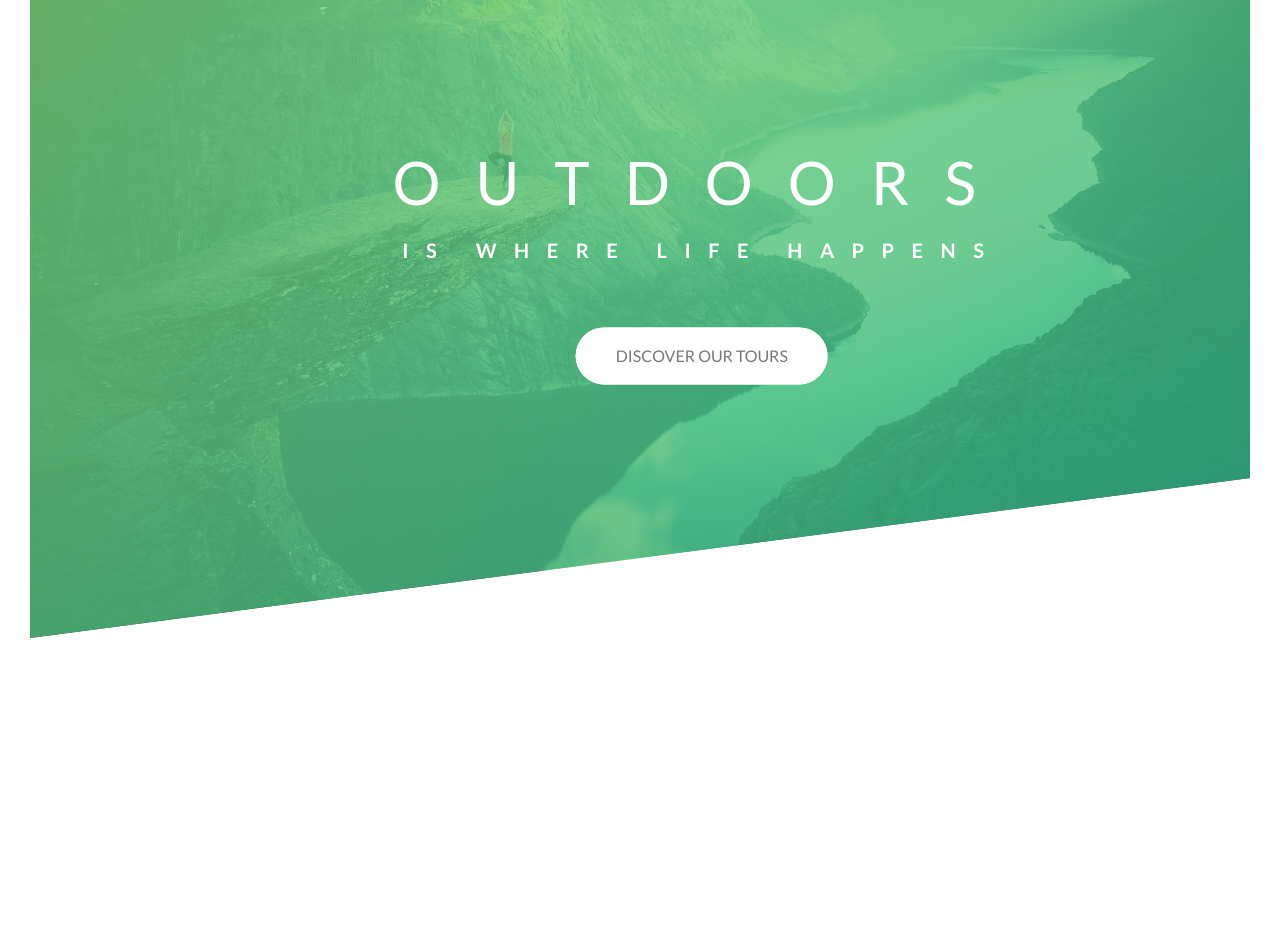
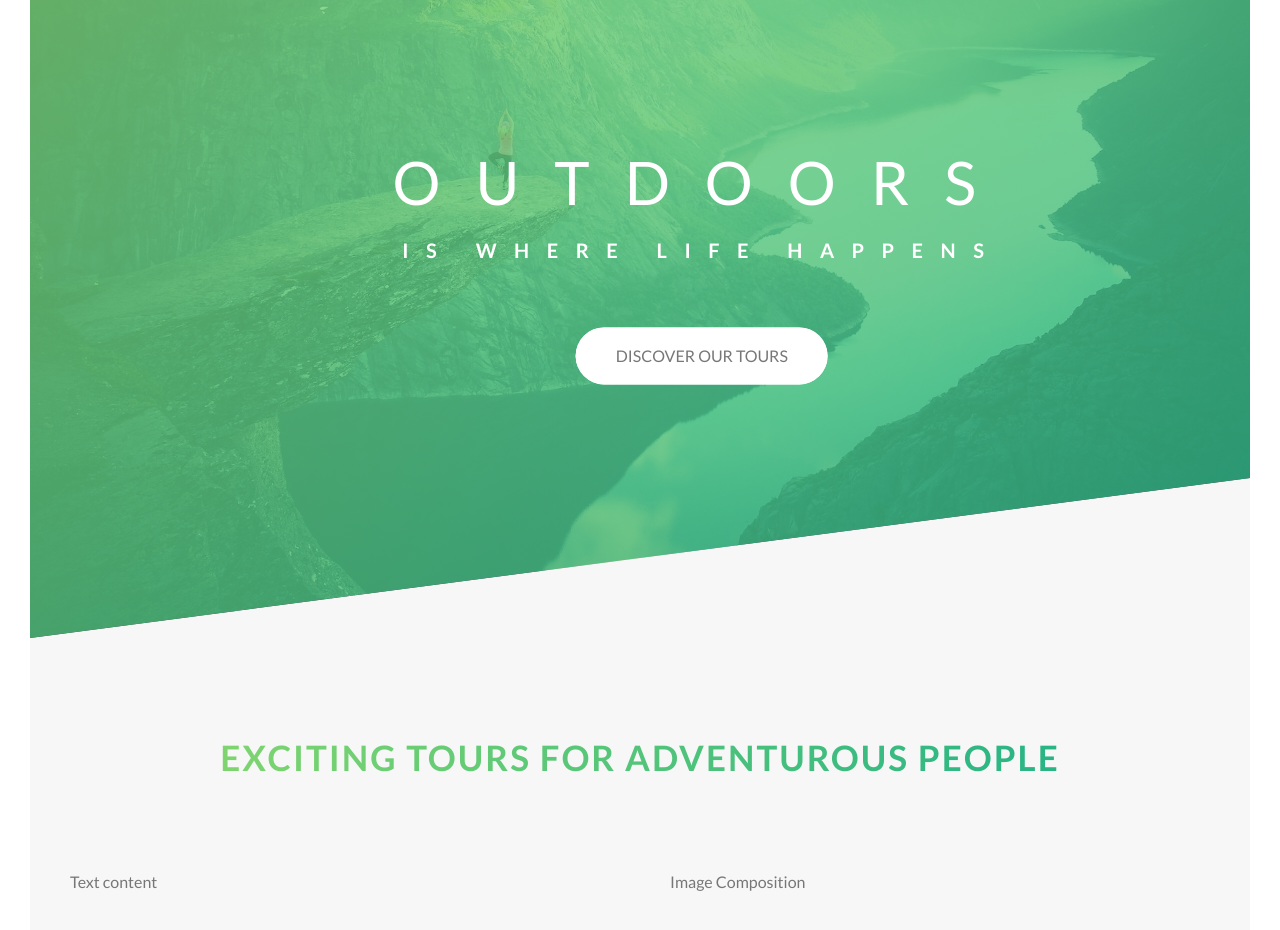
Before and after one commit to DanielWGross/Natours, a website: page index.html in a window 1280 px wide. Shown: the part 152-1082 px from the top of the page. Before the commit the page ends 820 px from the top, so only its background shows below. Drawn offline with Linux system fonts and the light colour scheme.

Commit message:
About section started, heading added

```diff
--- a/index.html
+++ b/index.html
@@ -24,6 +24,24 @@
       </div>
 
     </header>
+
+    <main>
+      <section class="section-about">
+        <div class="u-center-text u-margin-bottom-8">
+            <h2 class="heading-secondary">
+                Exciting tours for adventurous people
+            </h2>
+        </div>
+        <div class="row">
+            <div class="col-1-of-2">
+              Text content
+            </div>
+            <div class="col-1-of-2">
+              Image Composition
+            </div>
+          </div>
+      </section>
+    </main>
 
     <!-- <section class="grid-test">
       <div class="row">
--- a/sass/abstracts/_variables.scss
+++ b/sass/abstracts/_variables.scss
@@ -5,6 +5,7 @@ $color-primary-dark:  #28b485;
 $color-grey-dark:     #777;
 $color-white:         #ffffff;
 $color-black:         #000;
+$color-grey-light-1:  #f7f7f7;
 
 // Grid
 $grid-width: 114rem;
--- a/sass/base/_typography.scss
+++ b/sass/base/_typography.scss
@@ -30,3 +30,24 @@ body {
     margin-bottom: 6rem;
   }
 }
+
+.heading-secondary {
+  font-size: 3.5rem;
+  text-transform: uppercase;
+  font-weight: 700;
+  // To prevent image extending full width of the element
+  display: inline-block;
+  background-image: linear-gradient(to right, $color-primary-light, $color-primary-dark);
+  // -background-clip currently experimental in Chrome as of Dec 2018
+  -webkit-background-clip: text;
+  background-clip: text;
+  // To see the background-image through the text
+  color: transparent;
+  letter-spacing: .2rem;
+  transition: all .2s;
+
+  &:hover {
+    transform: skewY(2deg) skewX(15deg) scale(1.1);
+    text-shadow: .5rem 1rem 2rem rgba($color-black, .2);
+  }
+}
--- a/sass/base/_utilities.scss
+++ b/sass/base/_utilities.scss
@@ -0,0 +1,7 @@
+.u-center-text {
+  text-align: center;
+}
+
+.u-margin-bottom-8 {
+  margin-bottom: 8rem;
+}
--- a/sass/layout/_grid.scss
+++ b/sass/layout/_grid.scss
@@ -1,6 +1,5 @@
 .row {
   max-width: $grid-width;
-  background-color: #eee;
   margin: 0 auto;
 
   &:not(:last-child) {
@@ -10,7 +9,6 @@
   @include clearfix;
 
   [class^="col-"] {
-    background-color: orangered;
     float: left;
 
     &:not(:last-child) {
--- a/sass/pages/_home.scss
+++ b/sass/pages/_home.scss
@@ -0,0 +1,6 @@
+.section-about {
+  background-color: $color-grey-light-1;
+  padding: 25rem 0;
+  margin-top: -20vh;
+
+}
```
Also changed, not shown: css/style.css.
